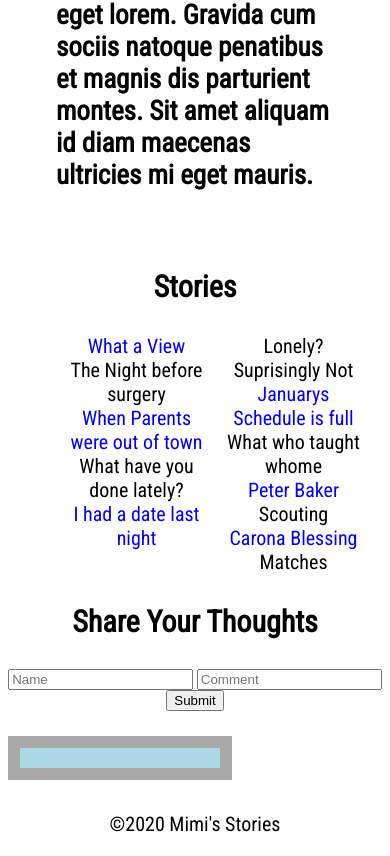
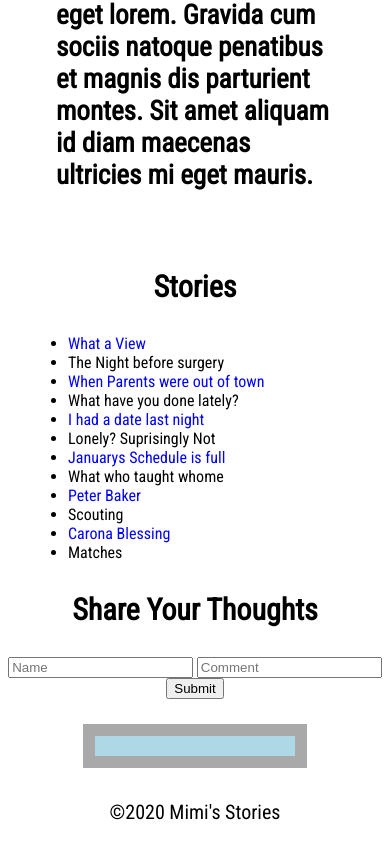
Before and after one commit to AClark7706/code_louisville_2021_AC, a plain HTML site: page index.html in a window 390 px wide. Shown: the part 1675-2531 px from the top of the page. Drawn offline with Linux system fonts and the light colour scheme.

Commit message:
text wrap

```diff
--- a/Index.css
+++ b/Index.css
@@ -65,7 +65,23 @@ h3{
     font-size: 30px;
     text-align:center;
 }
-@media(min-width: 901px){
+#list {
+    margin:20px;
+    column-count: 1;
+    style-type: none;
+}
+@media(min-width: 600px){
+    #list {
+    list-style-type:none;
+    column-count: 2;
+    font-size: 20px;
+    margin-bottom: 60px;
+    text-decoration-line: none;
+    color: black;
+    text-align: center;
+    }
+}
+@media(min-width: 1000px){
     #list {
     list-style-type:none;
     column-count: 4;
@@ -76,18 +92,6 @@ h3{
     text-align: center;
     }
 }
-@media(max-width: 900px){
-    #list {
-    list-style-type:none;
-    column-count: 2;
-    font-size: 20px;
-    margin-bottom: 60px;
-    text-decoration-line: none;
-    color: black;
-    text-align: center;
-    }
-}
-
 a{
     text-decoration: none;
     color: black;
@@ -98,9 +102,6 @@ li:nth-child(odd) a {
 li:nth-child(even) a {
     color:black;
 }
-#list {
-    margin:20px;
-}
 #comments {
     text-align: center;
     padding-bottom: 25px;
@@ -109,11 +110,11 @@ li:nth-child(even) a {
 #comment-section {
     text-align: center;
     width: 60%;
-    padding-left:20%;
     background-color: lightblue;
     color: black;
     padding: 10px 15px;
     border: 12px solid darkgrey;
-    margin: 0 0 2rem 0;
+    margin: 0 auto 2rem auto;
     box-sizing: border-box;
+    overflow-wrap:break-word
 }
--- a/index.html
+++ b/index.html
@@ -6,6 +6,8 @@
         <script src="Index.js"></script>
         <link rel="preconnect" href="https://fonts.gstatic.com">
         <link href="https://fonts.googleapis.com/css2?family=Roboto+Condensed&display=swap" rel="stylesheet">
+        <link rel="preconnect" href="https://fonts.gstatic.com">
+        <link href="https://fonts.googleapis.com/css2?family=Roboto+Condensed:wght@300&display=swap" rel="stylesheet">
     </head>
 
     <body>
```
